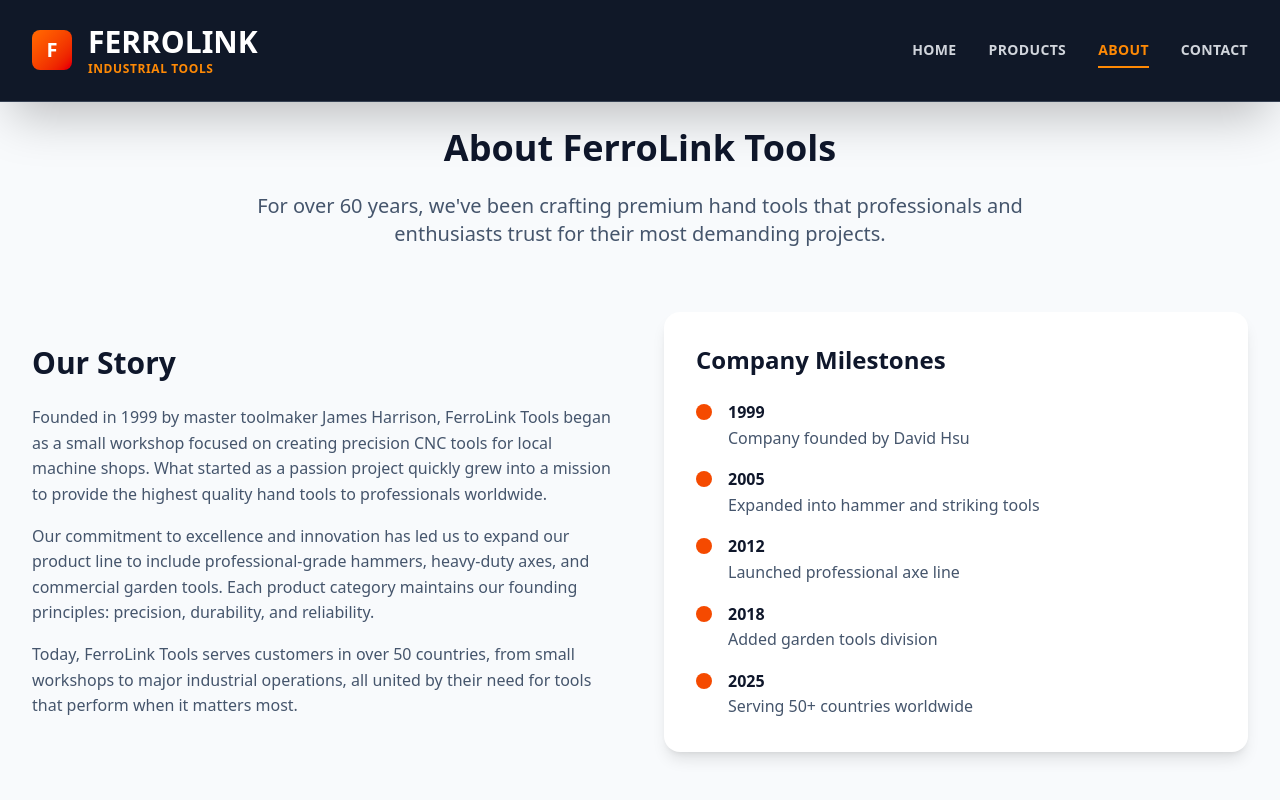
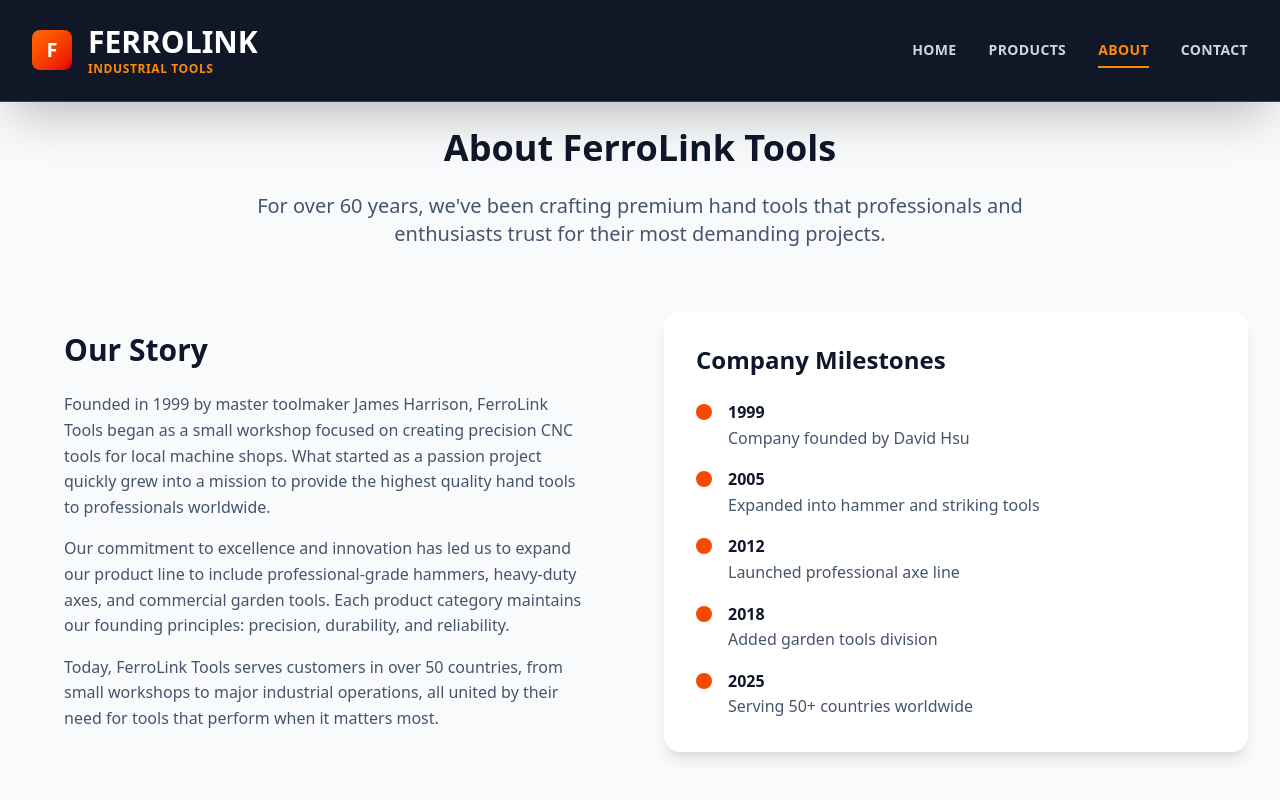
Before and after one commit to kevthefoo/ferrolink, a Next.js app: page /about in a window 1280 px wide. Shown: the top 800 px of the page. Built offline with nearby package versions, Linux system fonts and the light colour scheme.

Commit message:
fix: adjust layout and add comments for clarity in About page

```diff
--- a/app/about/page.js
+++ b/app/about/page.js
@@ -45,7 +45,7 @@ export default function About() {
     <div className="min-h-screen bg-slate-50">
       <Header currentPage="about" />
 
-      <div className="mx-auto max-w-7xl 2px-4 pt-32 pb-12 sm:px-6 lg:px-8">
+      <div className="2px-4 mx-auto max-w-7xl pt-32 pb-12 sm:px-6 lg:px-8">
         {/* Hero Section */}
         <section className="mb-16 text-center">
           <h1 className="mb-6 text-4xl font-bold text-slate-900">
@@ -61,7 +61,8 @@ export default function About() {
         {/* Company Story */}
         <section className="mb-16">
           <div className="grid grid-cols-1 items-center gap-12 lg:grid-cols-2">
-            <div>
+            {/* Our Story */}
+            <div className="px-8">
               <h2 className="mb-6 text-3xl font-bold text-slate-900">
                 Our Story
               </h2>
@@ -85,6 +86,8 @@ export default function About() {
                 by their need for tools that perform when it matters most.
               </p>
             </div>
+
+            {/* Company Milestones */}
             <div className="rounded-2xl bg-white p-8 shadow-lg">
               <h3 className="mb-6 text-2xl font-semibold text-slate-900">
                 Company Milestones
```
